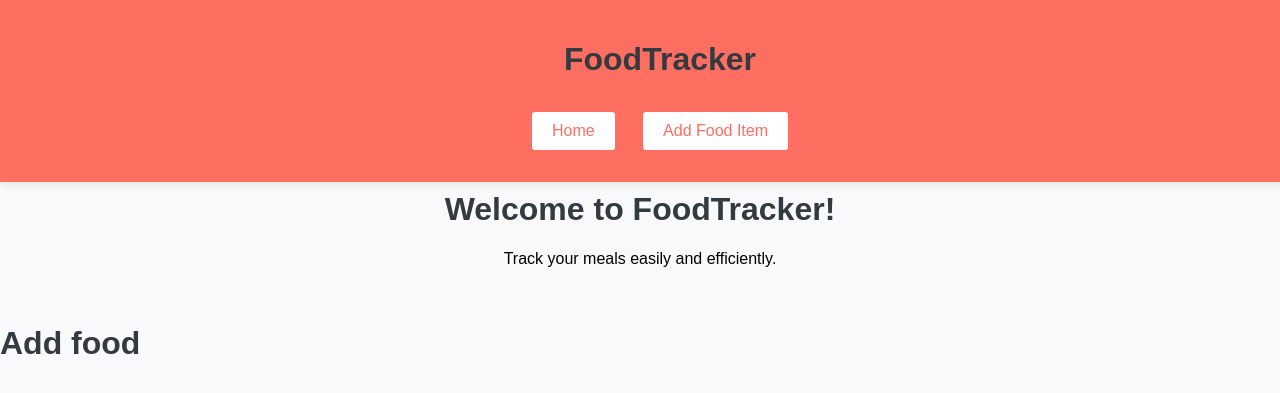
After one commit to Warsame95/food-tracker, a Flask app: page /add in a window 1280 px wide. The commit adds this page. Shown: the top 393 px of the page. Run offline with Flask 3, Linux system fonts and the light colour scheme.

Commit message:
Added add template and links to the buttons

```diff
--- a/app/routes.py
+++ b/app/routes.py
@@ -5,3 +5,8 @@ from app import app
 @app.route('/index')
 def index():
     return render_template("index.html")
+
+
+@app.route('/add')
+def add():
+    return render_template("add.html")
--- /dev/null
+++ b/app/templates/add.html
@@ -0,0 +1,5 @@
+{% extends "base.html" %}
+{% block content %}
+    <h1>Add food</h1>
+
+{% endblock %}
--- a/app/templates/base.html
+++ b/app/templates/base.html
@@ -59,8 +59,8 @@
     <!-- Fixed Banner -->
     <div class="banner">
         <h1>FoodTracker</h1>
-        <button onclick="location.href='index.html'">Home</button>
-        <button onclick="location.href='add_food.html'">Add Food Item</button>
+        <a href="{{ url_for('index') }}"><button>Home</button></a>
+        <a href="{{ url_for('add') }}"> <button>Add Food Item</button></a>
     </div>
 
     <!-- Main Content -->
```
